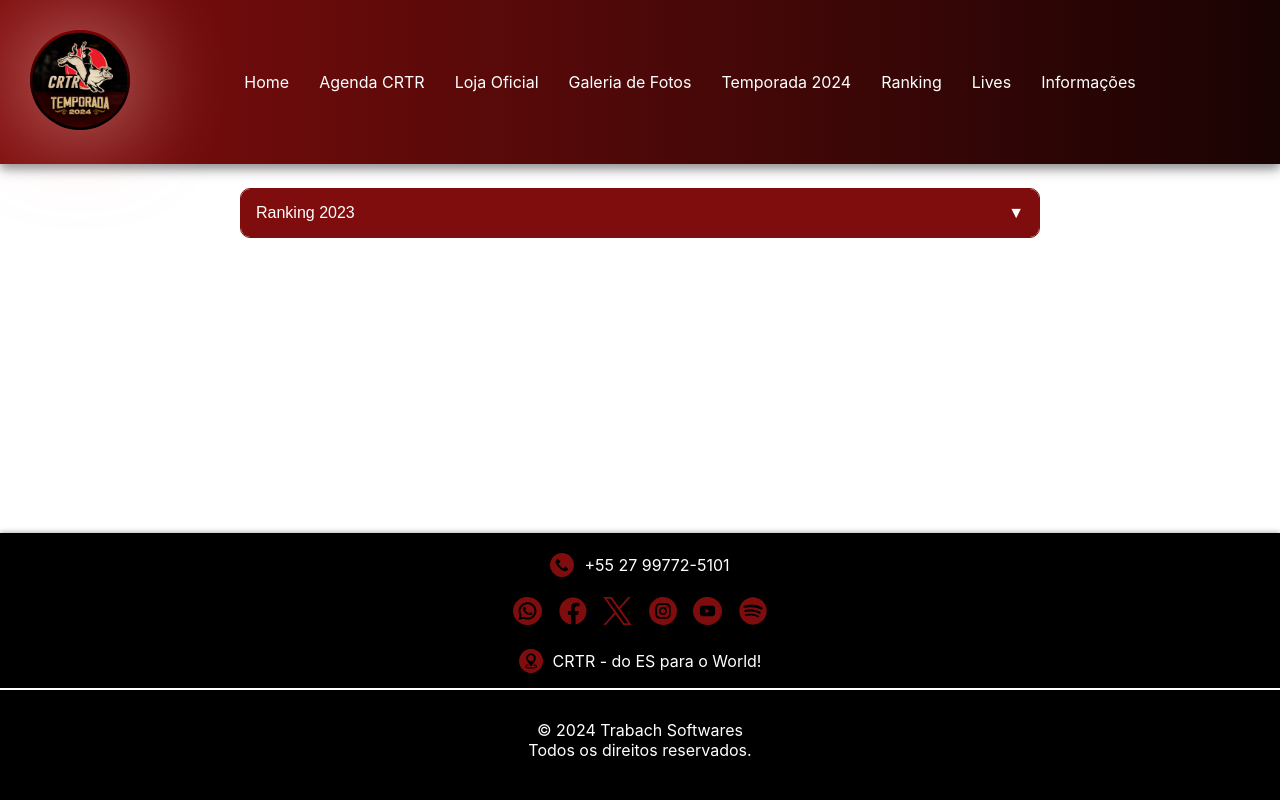
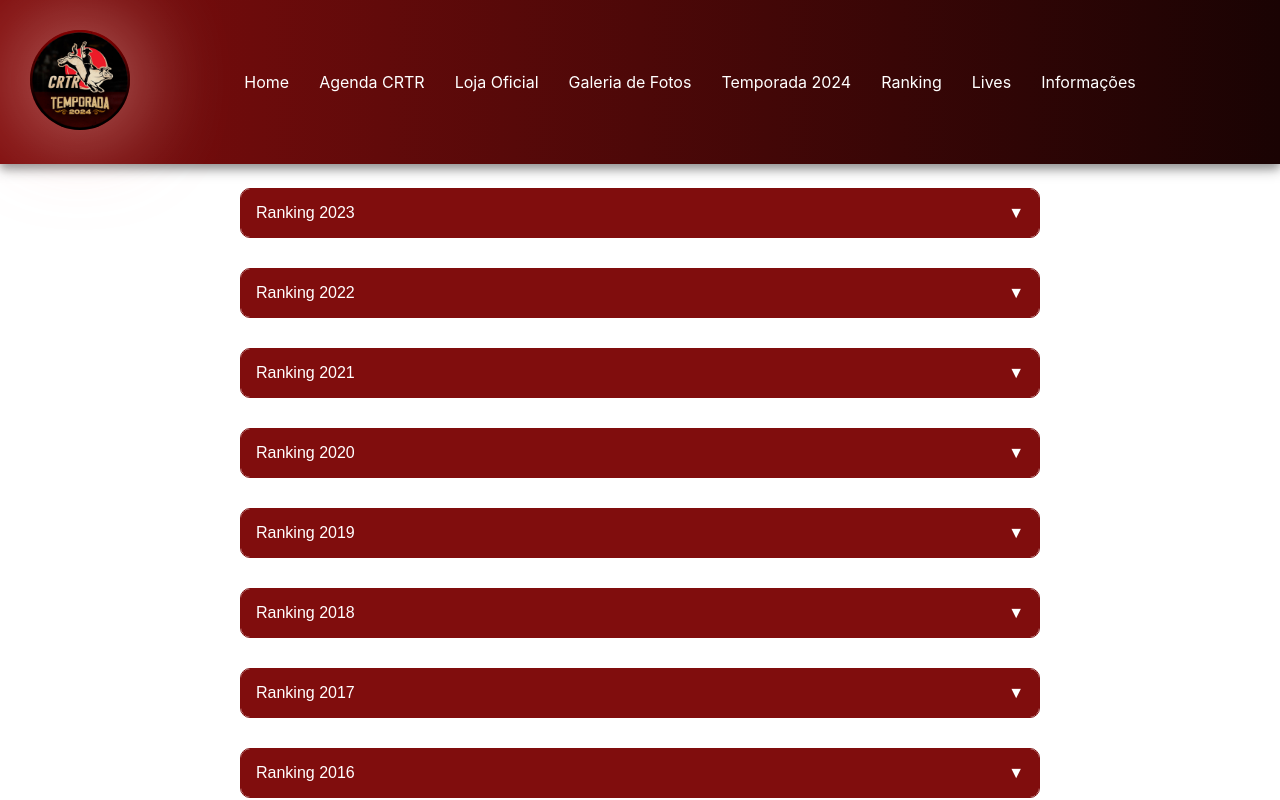
Before and after one commit to crtr-projects/frontend-crtr, a Vue app: page /ranking in a window 1280 px wide. Shown: the top 800 px of the page. Built offline with nearby package versions, Linux system fonts and the light colour scheme.

Commit message:
ajustes ranking e galeria

```diff
--- a/src/components/Ranking.vue
+++ b/src/components/Ranking.vue
@@ -50,14 +50,26 @@ export default {
 competidores2024: [
   { nome: 'Competidor 1', pontuacao: '150' },
   { nome: 'Competidor 2', pontuacao: '140' },
-        { nome: 'Competidor 3', pontuacao: '130' },
-        { nome: 'Competidor 4', pontuacao: '120' },
-        { nome: 'Competidor 5', pontuacao: '110' },
-        { nome: 'Competidor 6', pontuacao: '100' },
+  { nome: 'Competidor 3', pontuacao: '135' },
+  { nome: 'Competidor 4', pontuacao: '130' },
+  { nome: 'Competidor 5', pontuacao: '125' },
+  { nome: 'Competidor 6', pontuacao: '120' },
+  { nome: 'Competidor 7', pontuacao: '115' },
+  { nome: 'Competidor 8', pontuacao: '110' },
+  { nome: 'Competidor 9', pontuacao: '105' },
+  { nome: 'Competidor 10', pontuacao: '100' },
 ],
 competidores2023: [
   { nome: 'Competidor A', pontuacao: '160' },
-        { nome: 'Competidor B', pontuacao: '130' },
+  { nome: 'Competidor B', pontuacao: '150' },
+  { nome: 'Competidor C', pontuacao: '145' },
+  { nome: 'Competidor D', pontuacao: '140' },
+  { nome: 'Competidor E', pontuacao: '135' },
+  { nome: 'Competidor F', pontuacao: '130' },
+  { nome: 'Competidor G', pontuacao: '125' },
+  { nome: 'Competidor H', pontuacao: '120' },
+  { nome: 'Competidor I', pontuacao: '115' },
+  { nome: 'Competidor J', pontuacao: '110' },
 ],
     };
   },
--- a/src/views/GaleriaView.css
+++ b/src/views/GaleriaView.css
@@ -9,10 +9,15 @@
   margin-top: var(--marginTopGaleria); /* Margem superior ajustada com variável */
 }
 
-/* Estilo do título da galeria na view */
+/* Estilo do título da galeria */
 .gallery-title {
-  font-size: var(--tamanhoTituloGaleria); /* Tamanho da fonte ajustado com variável */
-  color: var(--corTituloGaleria); /* Cor do texto ajustada com variável */
+  font-size: var(--fontSizeH1); /* Tamanho da fonte definido pela variável */
+  color: var(--corDaFontePrincipalEscrita); /* Cor da fonte principal */
+  margin-top: 6%;
+}
+
+.highlight {
+  color: var(--backgroundDosBotoesStatic);
 }
 
 /* Grid da galeria */
@@ -21,8 +26,7 @@
   flex-wrap: wrap;
   justify-content: center;
   gap: 10px; /* Espaçamento fixo entre os itens */
-  margin-top: var(--marginTopGrid); /* Margem superior ajustada com variável */
-  margin-top: 5%;
+  margin-bottom: 5%;
 }
 
 /* Item da galeria */
--- a/src/views/RankingView.css
+++ b/src/views/RankingView.css
@@ -43,7 +43,7 @@
 
 /* Estilo para quando o botão está expandido */
 .accordion-button[aria-expanded="true"] {
-  background-color: var(--backgroundDosBotoesHover);
+  background-color: #c13131;
   color: var(--corFonteDentroDosBotoesHover);
 }
 
@@ -59,7 +59,7 @@
 
 /* Estilo do conteúdo do acordeão */
 .accordion-content {
-  background-color: var(--backgroundSecundario);
+  background-color: var(--backgroundDosBotoesStatic);
   color: var(--corDaFontePrincipalEscrita);
   overflow: hidden;
   transition: max-height 0.5s ease;
@@ -89,5 +89,5 @@
 }
 
 .red-row {
-  background-color: var(--backgroundSecundario);
+  background-color: #e7e7e7;
 }
--- a/src/views/RankingView.vue
+++ b/src/views/RankingView.vue
@@ -43,14 +43,126 @@ export default {
   data() {
     return {
       expandedYears: [],  // Agora usamos um array para armazenar múltiplos anos expandidos
-      availableYears: ['2024', '2023'],
+      availableYears: ['2024', '2023', '2022', '2021', '2020', '2019', '2018', '2017', '2016', '2015'],
 competidores2024: [
   { nome: 'Competidor 1', pontuacao: '150' },
   { nome: 'Competidor 2', pontuacao: '140' },
+  { nome: 'Competidor 3', pontuacao: '135' },
+  { nome: 'Competidor 4', pontuacao: '130' },
+  { nome: 'Competidor 5', pontuacao: '125' },
+  { nome: 'Competidor 6', pontuacao: '120' },
+  { nome: 'Competidor 7', pontuacao: '115' },
+  { nome: 'Competidor 8', pontuacao: '110' },
+  { nome: 'Competidor 9', pontuacao: '105' },
+  { nome: 'Competidor 10', pontuacao: '100' },
 ],
 competidores2023: [
   { nome: 'Competidor A', pontuacao: '160' },
-        { nome: 'Competidor B', pontuacao: '130' },
+  { nome: 'Competidor B', pontuacao: '150' },
+  { nome: 'Competidor C', pontuacao: '145' },
+  { nome: 'Competidor D', pontuacao: '140' },
+  { nome: 'Competidor E', pontuacao: '135' },
+  { nome: 'Competidor F', pontuacao: '130' },
+  { nome: 'Competidor G', pontuacao: '125' },
+  { nome: 'Competidor H', pontuacao: '120' },
+  { nome: 'Competidor I', pontuacao: '115' },
+  { nome: 'Competidor J', pontuacao: '110' },
+],
+competidores2022: [
+  { nome: 'Competidor Alpha', pontuacao: '155' },
+  { nome: 'Competidor Beta', pontuacao: '145' },
+  { nome: 'Competidor Gamma', pontuacao: '140' },
+  { nome: 'Competidor Delta', pontuacao: '135' },
+  { nome: 'Competidor Epsilon', pontuacao: '130' },
+  { nome: 'Competidor Zeta', pontuacao: '125' },
+  { nome: 'Competidor Eta', pontuacao: '120' },
+  { nome: 'Competidor Theta', pontuacao: '115' },
+  { nome: 'Competidor Iota', pontuacao: '110' },
+  { nome: 'Competidor Kappa', pontuacao: '105' },
+],
+competidores2021: [
+  { nome: 'Competidor Uno', pontuacao: '165' },
+  { nome: 'Competidor Dos', pontuacao: '155' },
+  { nome: 'Competidor Tres', pontuacao: '150' },
+  { nome: 'Competidor Cuatro', pontuacao: '145' },
+  { nome: 'Competidor Cinco', pontuacao: '140' },
+  { nome: 'Competidor Seis', pontuacao: '135' },
+  { nome: 'Competidor Siete', pontuacao: '130' },
+  { nome: 'Competidor Ocho', pontuacao: '125' },
+  { nome: 'Competidor Nueve', pontuacao: '120' },
+  { nome: 'Competidor Diez', pontuacao: '115' },
+],
+competidores2020: [
+  { nome: 'Competidor Red', pontuacao: '170' },
+  { nome: 'Competidor Blue', pontuacao: '160' },
+  { nome: 'Competidor Green', pontuacao: '155' },
+  { nome: 'Competidor Yellow', pontuacao: '150' },
+  { nome: 'Competidor Purple', pontuacao: '145' },
+  { nome: 'Competidor Orange', pontuacao: '140' },
+  { nome: 'Competidor Pink', pontuacao: '135' },
+  { nome: 'Competidor Brown', pontuacao: '130' },
+  { nome: 'Competidor Black', pontuacao: '125' },
+  { nome: 'Competidor White', pontuacao: '120' },
+],
+competidores2019: [
+  { nome: 'Competidor Iron', pontuacao: '175' },
+  { nome: 'Competidor Bronze', pontuacao: '165' },
+  { nome: 'Competidor Silver', pontuacao: '160' },
+  { nome: 'Competidor Gold', pontuacao: '155' },
+  { nome: 'Competidor Platinum', pontuacao: '150' },
+  { nome: 'Competidor Diamond', pontuacao: '145' },
+  { nome: 'Competidor Ruby', pontuacao: '140' },
+  { nome: 'Competidor Sapphire', pontuacao: '135' },
+  { nome: 'Competidor Emerald', pontuacao: '130' },
+  { nome: 'Competidor Topaz', pontuacao: '125' },
+],
+competidores2018: [
+  { nome: 'Competidor Ace', pontuacao: '180' },
+  { nome: 'Competidor King', pontuacao: '170' },
+  { nome: 'Competidor Queen', pontuacao: '165' },
+  { nome: 'Competidor Jack', pontuacao: '160' },
+  { nome: 'Competidor Joker', pontuacao: '155' },
+  { nome: 'Competidor Bishop', pontuacao: '150' },
+  { nome: 'Competidor Knight', pontuacao: '145' },
+  { nome: 'Competidor Rook', pontuacao: '140' },
+  { nome: 'Competidor Pawn', pontuacao: '135' },
+  { nome: 'Competidor Castle', pontuacao: '130' },
+],
+competidores2017: [
+  { nome: 'Competidor North', pontuacao: '185' },
+  { nome: 'Competidor South', pontuacao: '175' },
+  { nome: 'Competidor East', pontuacao: '170' },
+  { nome: 'Competidor West', pontuacao: '165' },
+  { nome: 'Competidor Central', pontuacao: '160' },
+  { nome: 'Competidor Northwest', pontuacao: '155' },
+  { nome: 'Competidor Northeast', pontuacao: '150' },
+  { nome: 'Competidor Southwest', pontuacao: '145' },
+  { nome: 'Competidor Southeast', pontuacao: '140' },
+  { nome: 'Competidor Center', pontuacao: '135' },
+],
+competidores2016: [
+  { nome: 'Competidor Alpha', pontuacao: '190' },
+  { nome: 'Competidor Beta', pontuacao: '180' },
+  { nome: 'Competidor Gamma', pontuacao: '175' },
+  { nome: 'Competidor Delta', pontuacao: '170' },
+  { nome: 'Competidor Epsilon', pontuacao: '165' },
+  { nome: 'Competidor Zeta', pontuacao: '160' },
+  { nome: 'Competidor Eta', pontuacao: '155' },
+  { nome: 'Competidor Theta', pontuacao: '150' },
+  { nome: 'Competidor Iota', pontuacao: '145' },
+  { nome: 'Competidor Kappa', pontuacao: '140' },
+],
+competidores2015: [
+  { nome: 'Competidor Omega', pontuacao: '195' },
+  { nome: 'Competidor Alpha', pontuacao: '185' },
+  { nome: 'Competidor Beta', pontuacao: '180' },
+  { nome: 'Competidor Gamma', pontuacao: '175' },
+  { nome: 'Competidor Delta', pontuacao: '170' },
+  { nome: 'Competidor Epsilon', pontuacao: '165' },
+  { nome: 'Competidor Zeta', pontuacao: '160' },
+  { nome: 'Competidor Eta', pontuacao: '155' },
+  { nome: 'Competidor Theta', pontuacao: '150' },
+  { nome: 'Competidor Iota', pontuacao: '145' },
 ],
     };
   },
```
Lines whose indentation alone changed are shown as unchanged.
